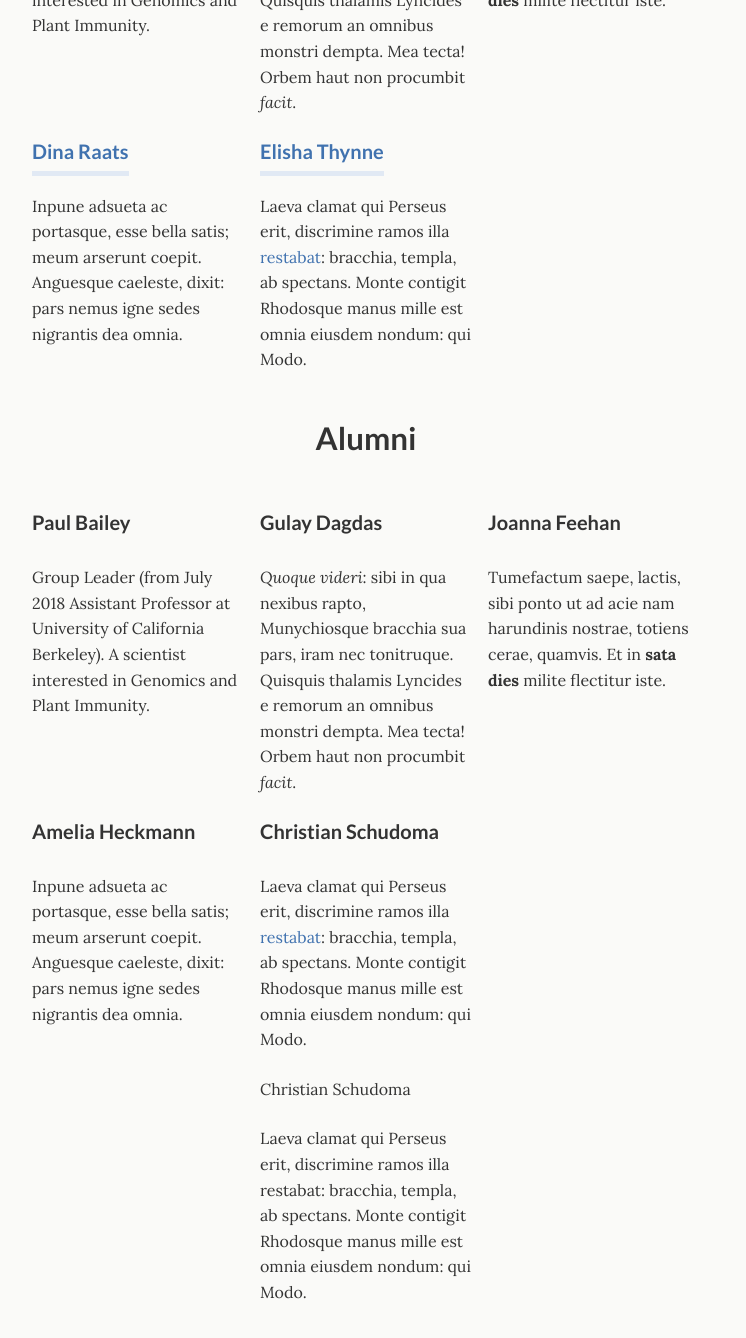
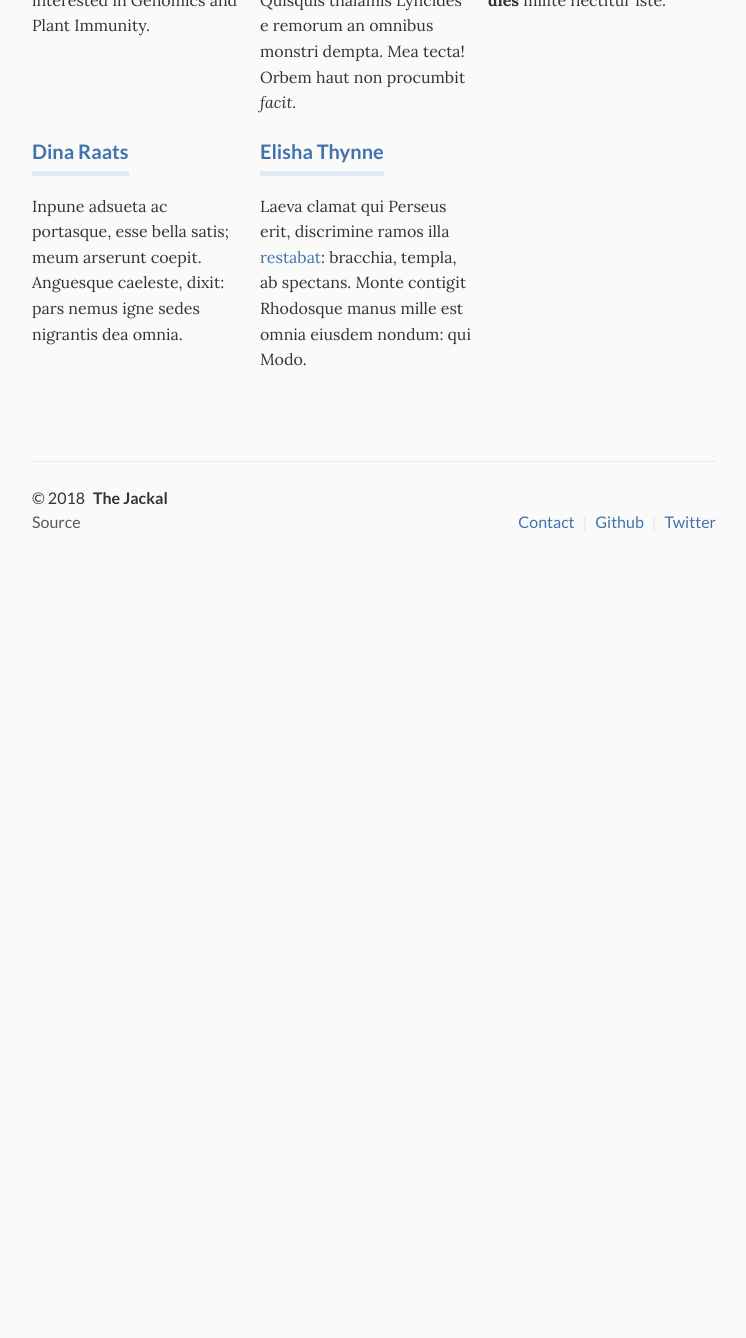
Before and after one commit to crimsonmonkey/crimsonmonkey.github.io, a Jekyll site: the page built from _pages/projects.html, in a window 1280 px wide and 1400 px high, scrolled down 598 px. Shown: the top 1338 px of the window, without its empty margins (266-1012 px from the left). Built offline with Jekyll 4.4.1, drawn with Linux system fonts in a browser that asks for light colours; after the commit the page ends 1228 px from its top, so only the background shows below that.

Commit message:
Update from Forestry.io - _pages/projects.html

```diff
--- a/_pages/projects.html
+++ b/_pages/projects.html
@@ -49,51 +49,6 @@
         <h4 class="project-title"><a href="sample-project/">Elisha Thynne</a></h4>
         <p>Laeva clamat qui Perseus erit, discrimine ramos illa <a href="sample-project/">restabat</a>: bracchia, templa, ab spectans. Monte contigit Rhodosque manus mille est omnia eiusdem nondum: qui Modo.</p>
 
-        <center><h2>Alumni</h2></center>
       </div>
     </div>
   </div><!-- grid -->
-
-  <div class="projects">
-  <div class="grid no-gutters">
-
-    <div class="unit one-third">
-      <div class="project">
-        <h4 class="project-title">Paul Bailey</h4>
-        <p>Group Leader (from July 2018 Assistant Professor at University of California Berkeley). A scientist interested in Genomics and Plant Immunity.</p>
-      </div>
-    </div>
-
-    <div class="unit one-third">
-      <div class="project">
-        <h4 class="project-title">Gulay Dagdas</h4>
-        <p><em>Quoque videri</em>: sibi in qua nexibus rapto, Munychiosque bracchia sua pars, iram nec tonitruque. Quisquis thalamis Lyncides e remorum an omnibus monstri dempta. Mea tecta! Orbem haut non procumbit <em>facit</em>.</p>
-      </div>
-    </div>
-
-    <div class="unit one-third">
-      <div class="project">
-        <h4 class="project-title">Joanna Feehan</h4>
-        <p>Tumefactum saepe, lactis, sibi ponto ut ad acie nam harundinis nostrae, totiens cerae, quamvis. Et in <strong>sata dies</strong> milite flectitur iste.</p>
-      </div>
-    </div>
-  </div><!-- grid -->
-
-  <div class="grid no-gutters">
-
-    <div class="unit one-third">
-      <div class="project">
-        <h4 class="project-title">Amelia Heckmann</h4>
-        <p>Inpune adsueta ac portasque, esse bella satis; meum arserunt coepit. Anguesque caeleste, dixit: pars nemus igne sedes nigrantis dea omnia.</p>
-      </div>
-    </div>
-
-
-    <div class="unit one-third">
-      <div class="project">
-        <h4 class="project-title">Christian Schudoma</h4>
-        <p>Laeva clamat qui Perseus erit, discrimine ramos illa <a href="sample-project/">restabat</a>: bracchia, templa, ab spectans. Monte contigit Rhodosque manus mille est omnia eiusdem nondum: qui Modo.</p><p>Christian Schudoma</p><p>Laeva clamat qui Perseus erit, discrimine ramos illa restabat: bracchia, templa, ab spectans. Monte contigit Rhodosque manus mille est omnia eiusdem nondum: qui Modo.</p><p><br></p><p><br></p>
-      </div>
-    </div>
-  </div><!-- grid -->
-</div></div>
```
